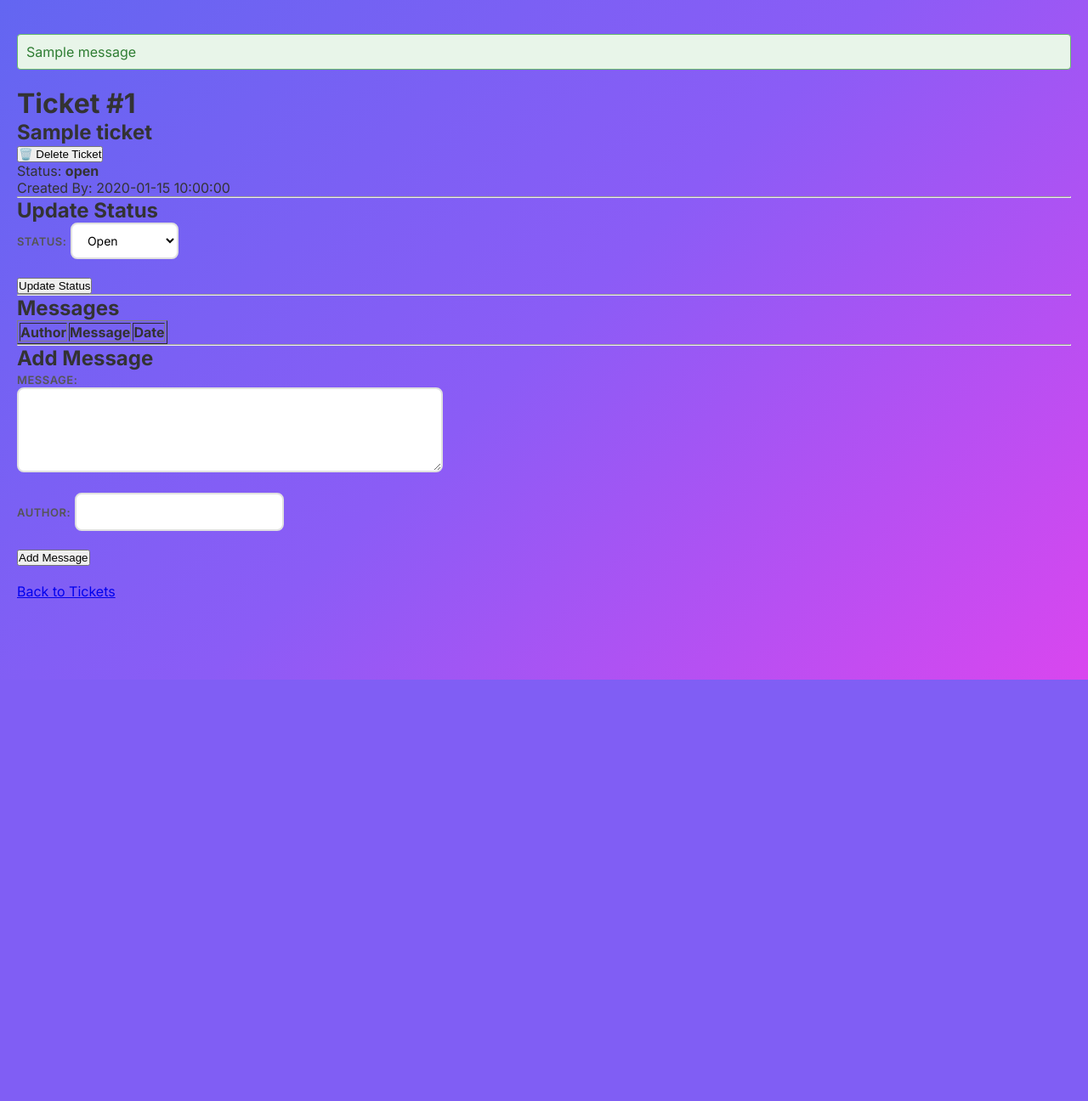
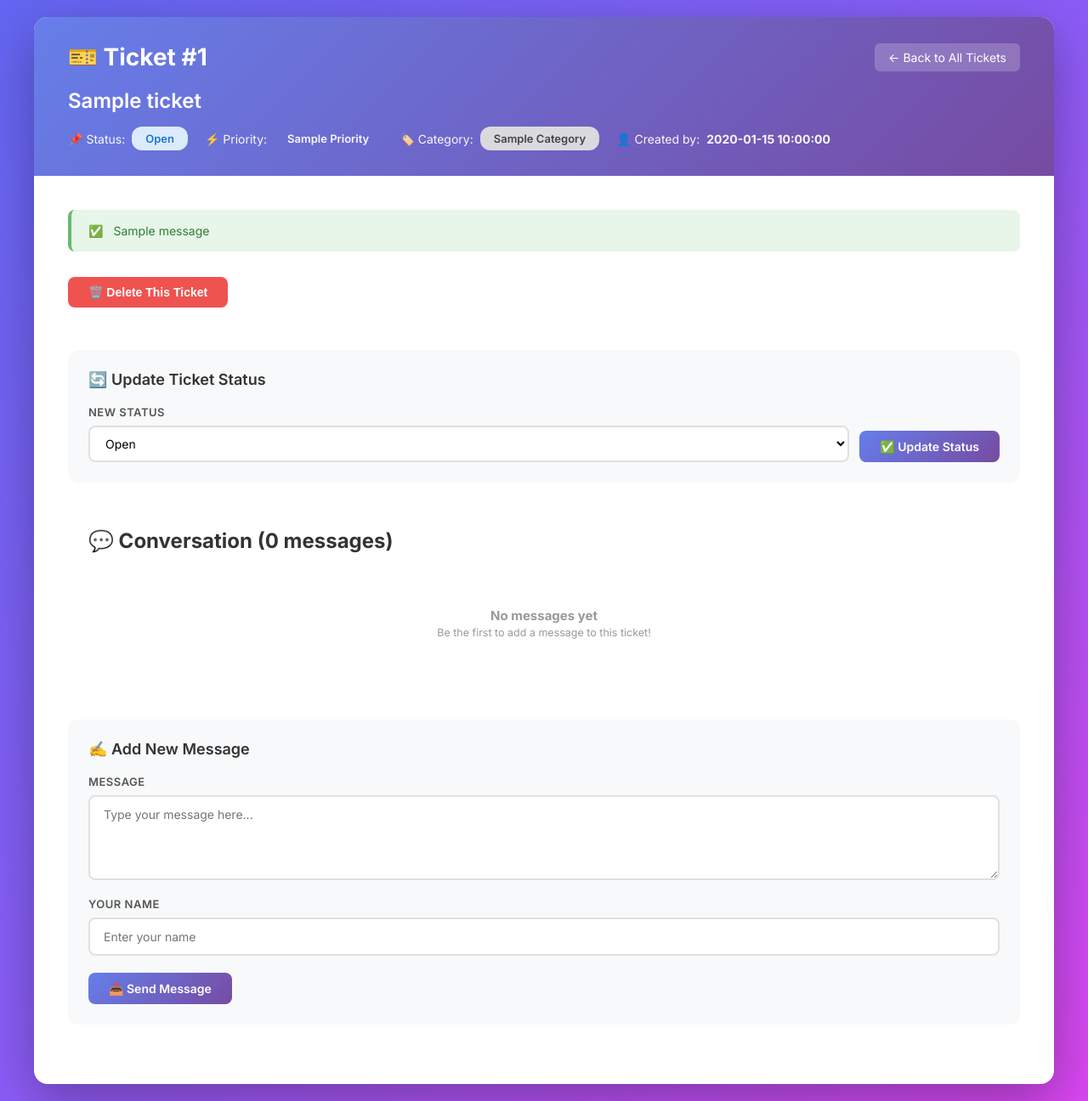
Before and after one commit to bhavikamange03/lakebase-suppory-app, a Flask app: template templates/ticket.html in a window 1280 px wide. Shown: the whole page at 85% size. Before the commit the page ends 800 px from the top, so only its background shows below. Run offline with Flask 3, Linux system fonts and the light colour scheme; the template is opened without the code that fills it: most values are stand-ins (such as "Sample title", 1, 10 or a date in 2020); one stand-in notice (Sample message) is shown; lists and menus that the app fills with data are empty.

Commit message:
updated technical review comments

```diff
--- a/sql/schema.sql
+++ b/sql/schema.sql
@@ -4,11 +4,11 @@ CREATE TABLE tickets (
 
     title TEXT NOT NULL,
 
-    status TEXT NOT NULL,
+    status TEXT NOT NULL CHECK (status IN ('open', 'in_progress', 'resolved', 'closed')),
 
-    priority TEXT DEFAULT 'medium',
+    priority TEXT DEFAULT 'medium' CHECK (priority IN ('low', 'medium', 'high', 'critical')),
 
-    category TEXT DEFAULT 'general',
+    category TEXT DEFAULT 'support' CHECK (category IN ('bug', 'feature', 'support', 'question')),
 
     created_by TEXT,
 
--- a/templates/ticket.html
+++ b/templates/ticket.html
@@ -396,156 +396,125 @@
 
 <body>
 
+<div class="container">
+        <!-- Header -->
+        <div class="header">
+            <div class="header-top">
+                <h1>🎫 Ticket #{{ ticket.ticket_id }}</h1>
+                <a href="/" class="back-link">← Back to All Tickets</a>
+            </div>
+            <div class="ticket-title">{{ ticket.title }}</div>
+            <div class="ticket-meta">
+                <div class="meta-item">
+                    <span>📌 Status:</span>
+                    <span class="status-badge status-{{ ticket.status }}">{{ ticket.status.replace('_', ' ').title() }}</span>
+                </div>
+                <div class="meta-item">
+                    <span>⚡ Priority:</span>
+                    <span class="priority-badge priority-{{ ticket.priority }}">{{ ticket.priority.title() }}</span>
+                </div>
+                <div class="meta-item">
+                    <span>🏷️ Category:</span>
+                    <span class="category-badge">{{ ticket.category.title() }}</span>
+                </div>
+                <div class="meta-item">
+                    <span>👤 Created by:</span>
+                    <strong>{{ ticket.created_by }}</strong>
+                </div>
+            </div>
+        </div>
+
+        <div class="content">
             <!-- Flash Messages -->
             {% with messages = get_flashed_messages(with_categories=true) %}
                 {% if messages %}
-    <div style="margin: 20px 0;">
+                    <div class="flash-messages">
                         {% for category, message in messages %}
-      <div style="padding: 10px; margin: 5px 0; border-radius: 4px; {% if category == 'error' %}background-color: #ffebee; color: #c62828; border: 1px solid #ef5350;{% else %}background-color: #e8f5e9; color: #2e7d32; border: 1px solid #66bb6a;{% endif %}">
-        {{ message }}
+                            <div class="flash {{ category }}">
+                                <span>{% if category == 'error' %}⚠️{% else %}✅{% endif %}</span>
+                                <span>{{ message }}</span>
                             </div>
                         {% endfor %}
                     </div>
                 {% endif %}
             {% endwith %}
 
-<h1>
-Ticket #{{ ticket.ticket_id }}
-</h1>
+            <!-- Delete Ticket Button -->
+            <form action="/ticket/{{ ticket.ticket_id }}/delete" method="POST" style="margin-bottom: 30px;" onsubmit="return confirm('⚠️ DELETE TICKET #{{ ticket.ticket_id }}?\n\nTitle: {{ ticket.title }}\n\nThis will permanently delete:\n• The ticket\n• All {{ messages|length }} message(s)\n\nThis action CANNOT be undone. Are you sure?');">
+                <button type="submit" class="delete-ticket-btn">🗑️ Delete This Ticket</button>
+            </form>
 
+            <!-- Update Status Section -->
+            <div class="section">
+                <h2>🔄 Update Ticket Status</h2>
+                <form action="/ticket/{{ ticket.ticket_id }}/status" method="POST" class="update-form">
+                    <div class="form-group">
+                        <label for="status">New Status</label>
+                        <select id="status" name="status" required>
+                            <option value="open" {% if ticket.status == 'open' %}selected{% endif %}>Open</option>
+                            <option value="in_progress" {% if ticket.status == 'in_progress' %}selected{% endif %}>In Progress</option>
+                            <option value="resolved" {% if ticket.status == 'resolved' %}selected{% endif %}>Resolved</option>
+                            <option value="closed" {% if ticket.status == 'closed' %}selected{% endif %}>Closed</option>
+                        </select>
+                    </div>
+                    <button type="submit" class="btn btn-primary">✅ Update Status</button>
+                </form>
+            </div>
 
-<h2>
-{{ ticket.title }}
+            <!-- Messages Section -->
+            <div class="messages-container">
+                <h2 style="margin-bottom: 24px; display: flex; align-items: center; gap: 10px;">
+                    💬 Conversation ({{ messages|length }} message{% if messages|length != 1 %}s{% endif %})
                 </h2>
 
-<form action="/ticket/{{ ticket.ticket_id }}/delete" method="POST" style="display:inline;" onsubmit="return confirm('⚠️ DELETE TICKET #{{ ticket.ticket_id }}?\n\nTitle: {{ ticket.title }}\n\nThis will permanently delete:\n• The ticket\n• All {{ messages|length }} message(s)\n\nThis action CANNOT be undone. Are you sure?');">
-    <button type="submit" class="delete-btn">🗑️ Delete Ticket</button>
-</form>
+                {% if messages %}
+                    {% for message in messages %}
+                        <div class="message">
+                            <div class="message-header">
+                                <span class="message-author">👤 {{ message.author }}</span>
+                                <span class="message-date">{{ message.created_at.strftime('%b %d, %Y at %I:%M %p') if message.created_at else 'Unknown date' }}</span>
+                            </div>
+                            <div class="message-text">{{ message.message_text }}</div>
+                        </div>
+                    {% endfor %}
+                {% else %}
+                    <div class="no-messages">
+                        <strong>No messages yet</strong><br>
+                        <small>Be the first to add a message to this ticket!</small>
+                    </div>
+                {% endif %}
+            </div>
 
-<p>
-Status:
-<b>{{ ticket.status }}</b>
-</p>
+            <!-- Add Message Section -->
+            <div class="section">
+                <h2>✍️ Add New Message</h2>
+                <form action="/ticket/{{ ticket.ticket_id }}/message" method="POST">
+                    <div class="form-group" style="margin-bottom: 20px;">
+                        <label for="message_text">Message</label>
+                        <textarea
+                            id="message_text"
+                            name="message_text"
+                            placeholder="Type your message here..."
+                            required
+                        ></textarea>
+                    </div>
 
-
-<p>
-Created By:
-{{ ticket.created_by }}
-</p>
-
-
-<hr>
-
-<h2>Update Status</h2>
-
-<form action="/ticket/{{ ticket.ticket_id }}/status" method="POST">
-
-    <label>Status:</label>
-
-    <select name="status">
-
-        <option value="open">
-            Open
-        </option>
-
-        <option value="in_progress">
-            In Progress
-        </option>
-
-        <option value="resolved">
-            Resolved
-        </option>
-
-    </select>
-
-    <br><br>
-
-    <button type="submit">
-        Update Status
-    </button>
-
-</form>
-
-<hr>
-
-
-<h2>
-Messages
-</h2>
-
-
-<table border="1">
-
-<tr>
-    <th>Author</th>
-    <th>Message</th>
-    <th>Date</th>
-</tr>
-
-
-{% for message in messages %}
-
-<tr>
-
-<td>
-{{ message.author }}
-</td>
-
-<td>
-{{ message.message_text }}
-</td>
-
-<td>
-{{ message.created_at }}
-</td>
-
-</tr>
-
-{% endfor %}
-
-
-</table>
-
-<hr>
-
-<h2>Add Message</h2>
-
-<form action="/ticket/{{ ticket.ticket_id }}/message" method="POST">
-
-    <label>Message:</label>
-    <br>
-
-    <textarea
-        name="message_text"
-        rows="4"
-        cols="50"
-        required>
-    </textarea>
-
-    <br><br>
-
-
-    <label>Author:</label>
-
+                    <div class="form-group" style="margin-bottom: 20px;">
+                        <label for="author">Your Name</label>
                         <input
                             type="text"
+                            id="author"
                             name="author"
-        required>
+                            placeholder="Enter your name"
+                            required
+                        >
+                    </div>
 
-    <br><br>
-
-
-    <button type="submit">
-        Add Message
-    </button>
-
+                    <button type="submit" class="btn btn-primary">📤 Send Message</button>
                 </form>
-
-<br>
-
-<a href="/">
-Back to Tickets
-</a>
+            </div>
+        </div>
+    </div>
 
 
 </body>
```
Also changed, not shown: sql/sample_data.sql (+7 -3 lines). Lines whose indentation alone changed are shown as unchanged.
